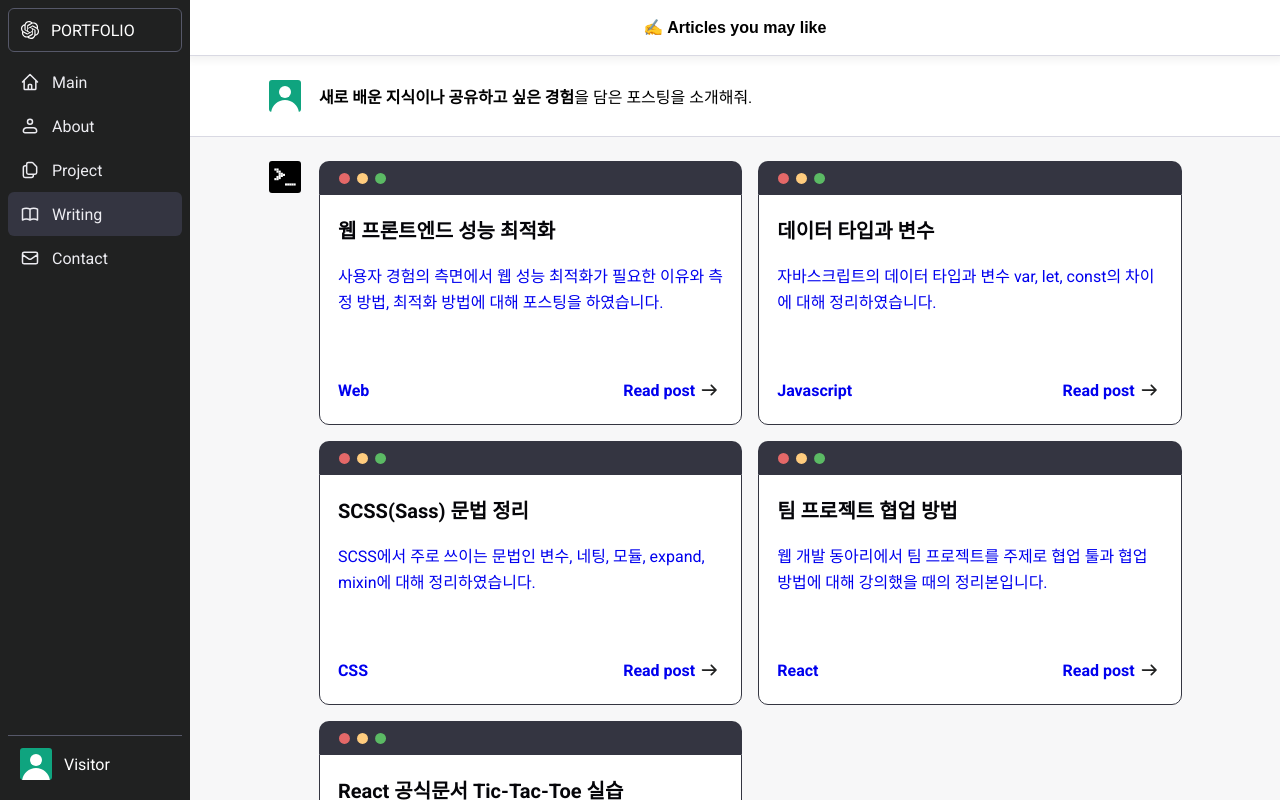
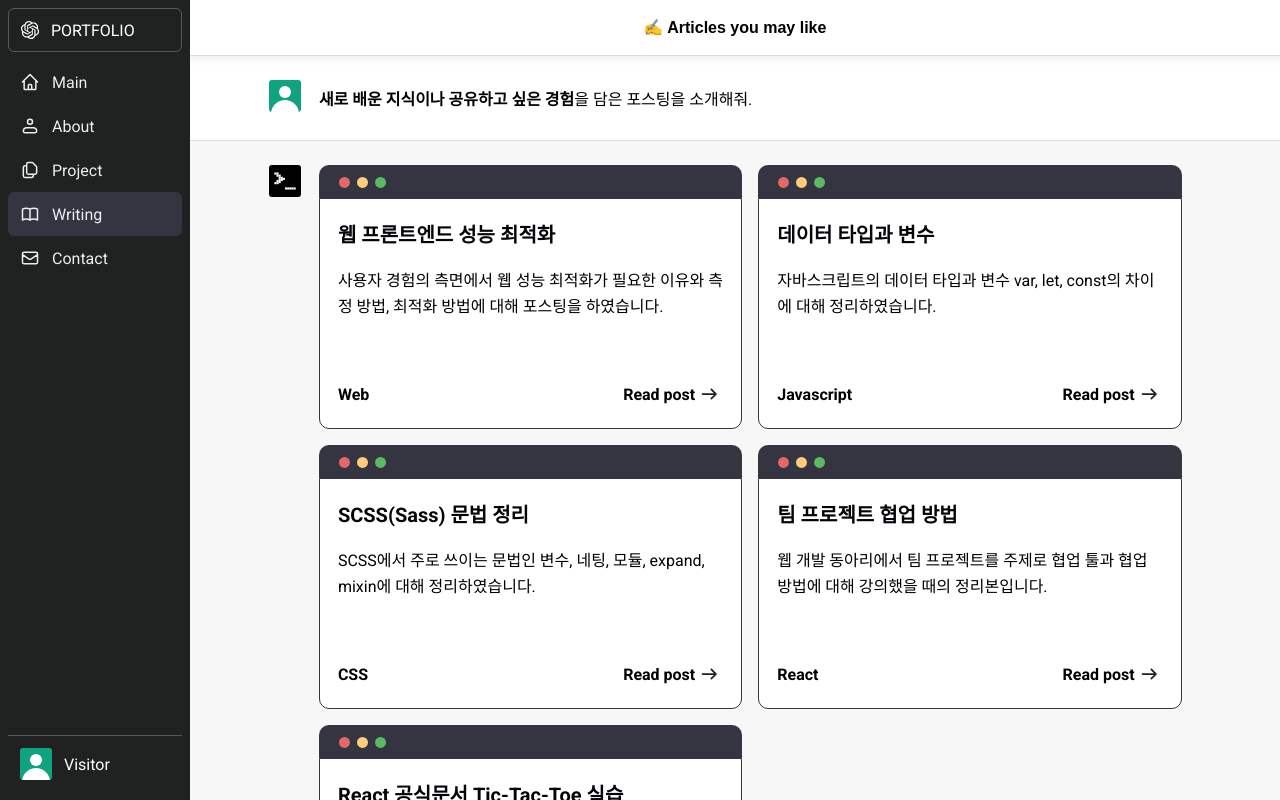
Before and after one commit to likeyeon/Portfolio, a React (Create React App) app: page /writing in a window 1280 px wide. Shown: the top 800 px of the page. Built offline with nearby package versions, Linux system fonts and the light colour scheme.

Commit message:
refactor: #8 기존 코드 리펙토링

```diff
--- a/src/components/UserChat.js
+++ b/src/components/UserChat.js
@@ -5,7 +5,9 @@ const UserChat = (props) => {
   return (
     <div className={style["user-wrapper"]}>
       <div className={style["user-inner"]}>
-        <Profile className={style["user-profile"]} />
+        <span>
+          <Profile className={style["user-profile"]} />
+        </span>
         <h2>
           <strong>{props.strong}</strong>
           {props.plain}
--- a/src/pages/About.js
+++ b/src/pages/About.js
@@ -10,7 +10,7 @@ const About = () => {
   return (
     <>
       <Header title="💁‍♀️ I am.." />
-      <main className={style.wrapper}>
+      <main>
         <div className={style.main_inner}>
           <section className={style.profile}>
             <UserChat strong="자기소개" plain="를 부탁해." />
--- a/src/styles/about.module.scss
+++ b/src/styles/about.module.scss
@@ -1,10 +1,6 @@
 @use "color";
 @use "util";
 @import "mixin";
-
-.wrapper {
-  overflow-y: auto;
-}
 
 .profile {
   &__text {
--- a/src/styles/global.scss
+++ b/src/styles/global.scss
@@ -28,6 +28,10 @@ body {
   overflow: hidden;
 }
 
+main {
+  overflow-y: auto;
+}
+
 code {
   font-family: source-code-pro, Menlo, Monaco, Consolas, "Courier New",
     monospace;
--- a/src/styles/reset.css
+++ b/src/styles/reset.css
@@ -8,6 +8,7 @@
 }
 a {
   text-decoration: none;
+  color: inherit;
 }
 a:visited {
   text-decoration: none;
```
